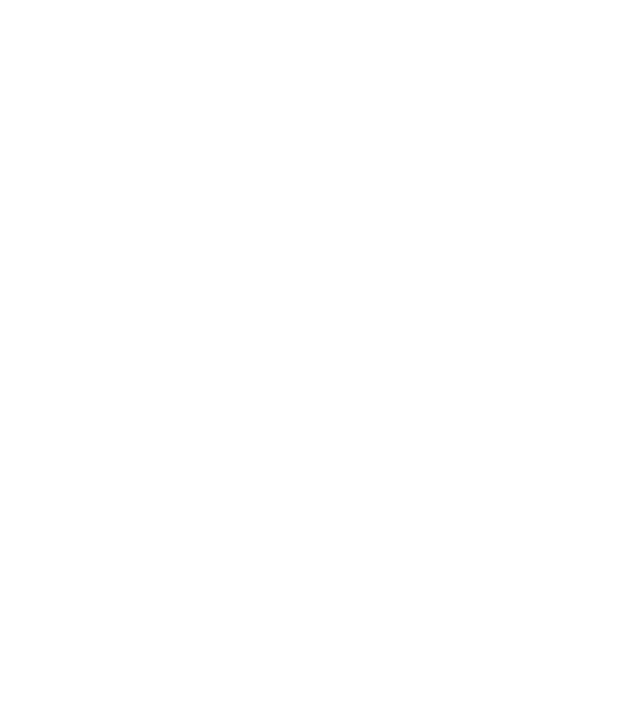
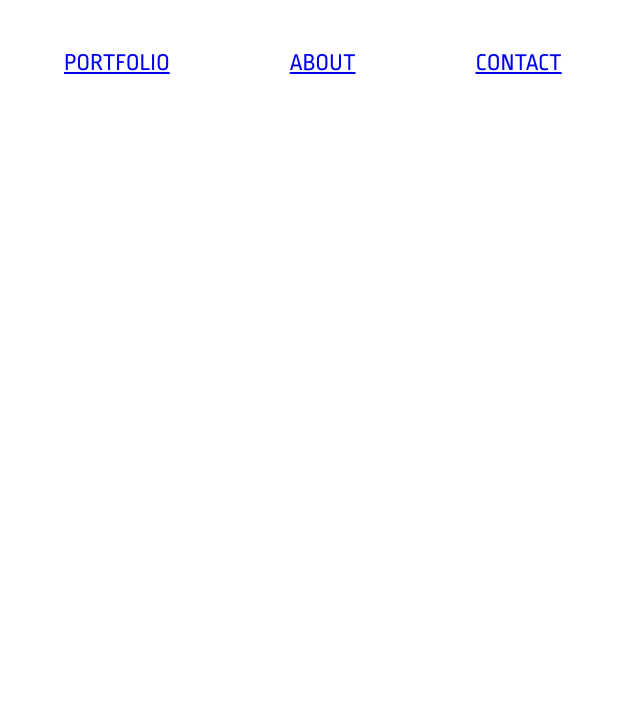
Before and after one commit to gaetan-cordonnier/wcsProject1, a plain HTML site: page index.html in a window 1280 px wide. Shown: the top 724 px of the page, without its empty margins (220-860 px from the left). Drawn offline with Linux system fonts and the light colour scheme.

Commit message:
changement ds style css

```diff
--- a/style.css
+++ b/style.css
@@ -2,12 +2,6 @@
        font-family: 'Ropa Sans', sans-serif;
    }
    /*_________________Main_____________________*/
-
-   a {
-       text-decoration: none;
-       color: white;
-<<<<<<< HEAD
-   }
 
    img {
        border-width: 0px;
@@ -34,6 +28,3 @@
        color: white;
        border: 1px red dotted;
    }
-=======
-   }
->>>>>>> 617191530685e69724f2c6fe70af963efaa8c0ce
```
